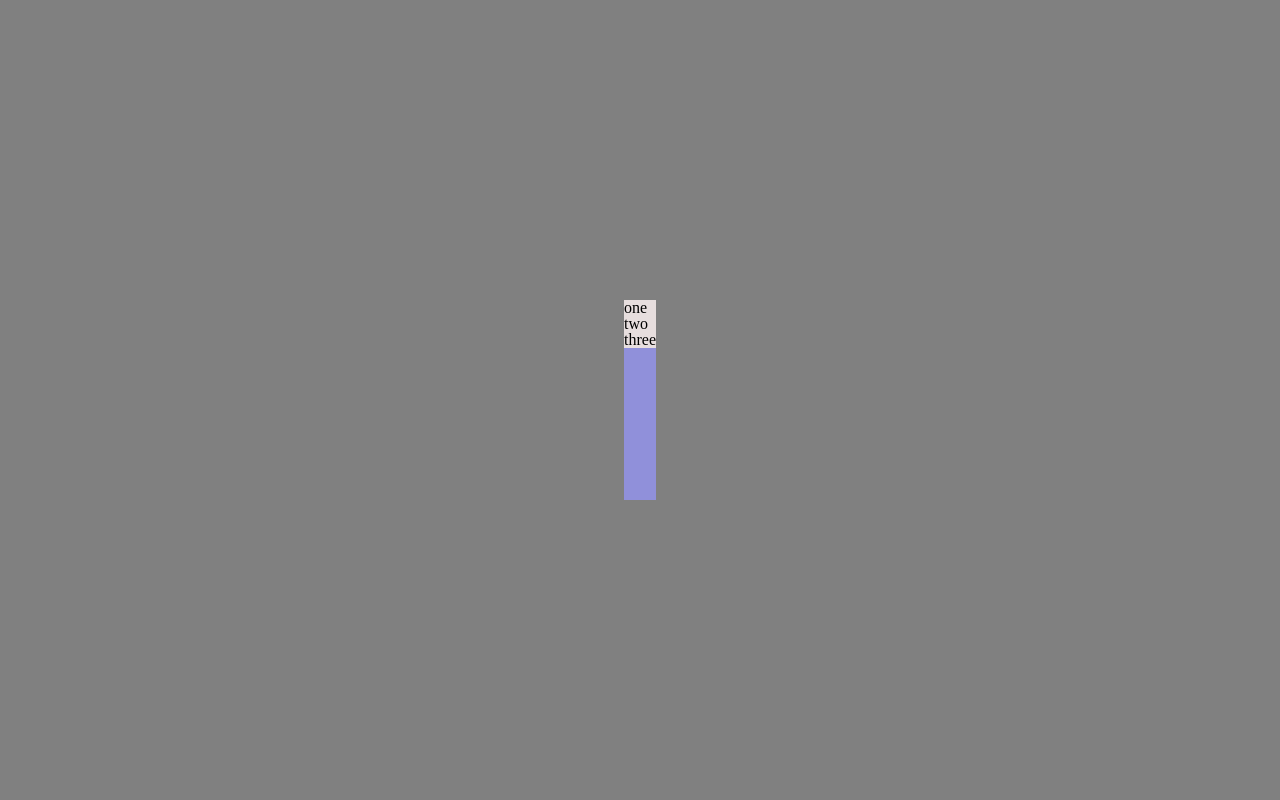
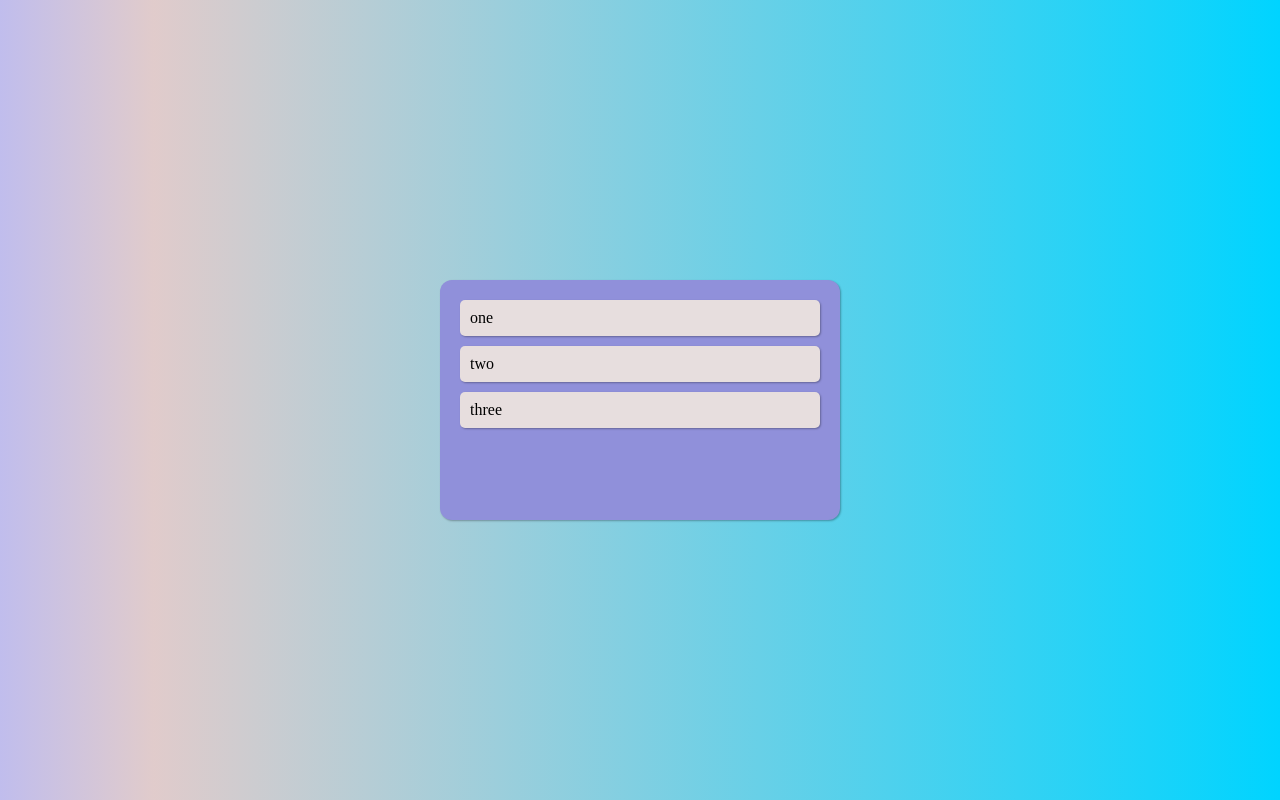
Before and after one commit to rnrudxo2872/animation-trello, a React (Create React App) app: page / in a window 1280 px wide. Built offline with nearby package versions, Linux system fonts and the light colour scheme.

Commit message:
style 수정

```diff
--- a/src/App.tsx
+++ b/src/App.tsx
@@ -1,17 +1,8 @@
 import { DragDropContext, DropResult, ResponderProvided } from "react-beautiful-dnd"
 import { useRecoilState } from "recoil";
-import styled from "styled-components";
 import { ToDoAtom } from "./atoms";
 import Boards from "./components/Boards";
-
-const AppWrapper = styled.div`
-  display: flex;
-  height: 100vh;
-  width: 100%;
-  margin: 0 auto;
-  justify-content: center;
-  align-items: center;
-`
+import { AppWrapper } from "./styleds/App.styled";
 
 function App() {
   const [toDos, setToDos] = useRecoilState(ToDoAtom);
--- a/src/components/Boards.tsx
+++ b/src/components/Boards.tsx
@@ -1,16 +1,7 @@
 import { Droppable } from "react-beautiful-dnd";
-import styled from "styled-components";
+import { IBoard } from "../interfaces/Board.interface";
+import { Board } from "../styleds/Boards.styled";
 import DragabbleCard from "./DragabbleCard";
-
-interface IBoard {
-    toDos:string[];
-    title:string;
-}
-
-const Board = styled.div`
-    min-height: 200px;
-    background-color: #9090da;
-`
 
 function Boards({toDos, title}:IBoard) {
     return (
--- a/src/components/DragabbleCard.tsx
+++ b/src/components/DragabbleCard.tsx
@@ -1,18 +1,9 @@
 import React from "react"
 import { Draggable } from "react-beautiful-dnd";
-import styled from "styled-components";
-
-interface ICard {
-    index: number;
-    value: string;
-}
-
-const Card = styled.div`
-    background-color: #e7dede;
-`
+import { ICard } from "../interfaces/Card.interface";
+import { Card } from "../styleds/Card.styled";
 
 function DragabbleCard({index, value}:ICard) {
-    console.log("index : ", index)
     return(
         <Draggable index={index} draggableId={value}>
             {(provided) => (
--- a/src/defaultStyle.ts
+++ b/src/defaultStyle.ts
@@ -209,7 +209,7 @@ textarea {
     padding: 0.2em 0;
 }
 body {
-    background-color: ${(props) => props.theme.bgColor};
+    background: ${(props) => props.theme.bgColor};
     color: ${(props) => props.theme.textColor};
 }
 `;
--- /dev/null
+++ b/src/interfaces/Board.interface.ts
@@ -0,0 +1,4 @@
+export interface IBoard {
+  toDos: string[];
+  title: string;
+}
--- /dev/null
+++ b/src/interfaces/Card.interface.ts
@@ -0,0 +1,4 @@
+export interface ICard {
+  index: number;
+  value: string;
+}
--- /dev/null
+++ b/src/styleds/App.styled.ts
@@ -0,0 +1,10 @@
+import styled from "styled-components";
+
+export const AppWrapper = styled.div`
+  display: flex;
+  height: 100vh;
+  width: 100%;
+  margin: 0 auto;
+  justify-content: center;
+  align-items: center;
+`;
--- /dev/null
+++ b/src/styleds/Boards.styled.ts
@@ -0,0 +1,10 @@
+import styled from "styled-components";
+
+export const Board = styled.div`
+  padding: 20px;
+  min-height: 200px;
+  min-width: 360px;
+  background-color: #9090da;
+  border-radius: 12px;
+  box-shadow: 1px 1px 2px rgba(1, 1, 1, 0.3);
+`;
--- /dev/null
+++ b/src/styleds/Card.styled.ts
@@ -0,0 +1,9 @@
+import styled from "styled-components";
+
+export const Card = styled.div`
+  padding: 10px 10px;
+  background-color: #e7dede;
+  border-radius: 5px;
+  margin-bottom: 10px;
+  box-shadow: 1px 1px 2px rgba(1, 1, 1, 0.3);
+`;
--- a/src/theme.ts
+++ b/src/theme.ts
@@ -1,6 +1,7 @@
 import { DefaultTheme } from "styled-components";
 
 export const BaseTheme: DefaultTheme = {
-  bgColor: "gray",
+  bgColor:
+    "linear-gradient(90deg, rgba(192,189,237,1) 0%, rgba(219,194,194,0.8468429608171394) 12%, rgba(0,212,255,1) 100%)",
   textColor: "black",
 };
```
